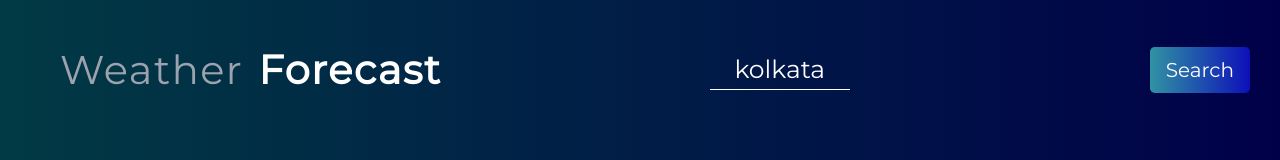
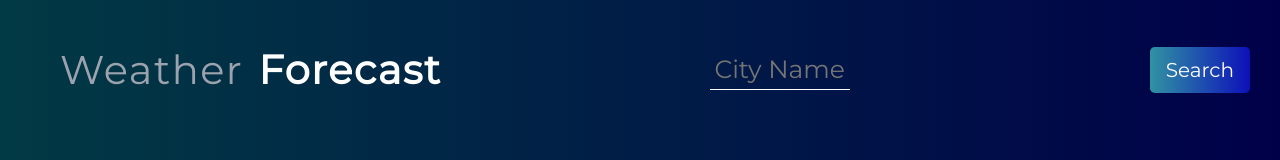
Before and after one commit to mongalmoy/weather-app, a React (Create React App) app: page / in a window 1280 px wide. Shown: the top 160 px of the page. Built offline with nearby package versions, Linux system fonts and the light colour scheme.

Commit message:
App.jsx changed

```diff
--- a/src/components/App.jsx
+++ b/src/components/App.jsx
@@ -3,7 +3,7 @@ import Footer from "./Footer";
 import Display from './Display'
 
 function App() {
-    const [city, SetCity] = useState('kolkata');
+    const [city, SetCity] = useState('');
     const [weather, SetWeather] = useState({});
 
     const API_KEY = '6936a062aba84239e40dc5dcf0a4a8a3';
```
